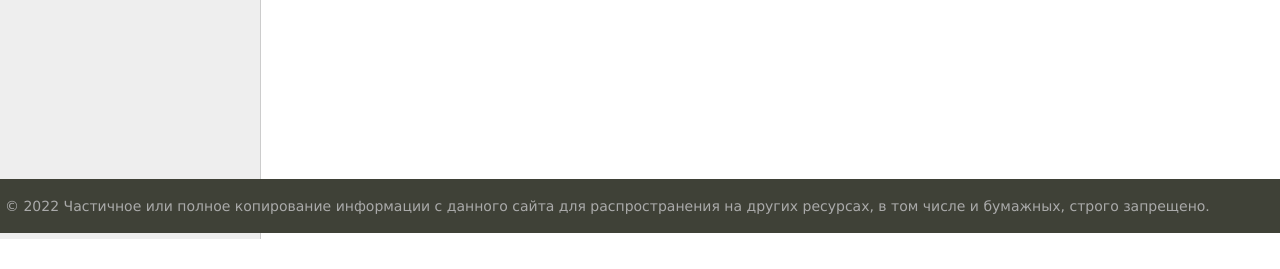
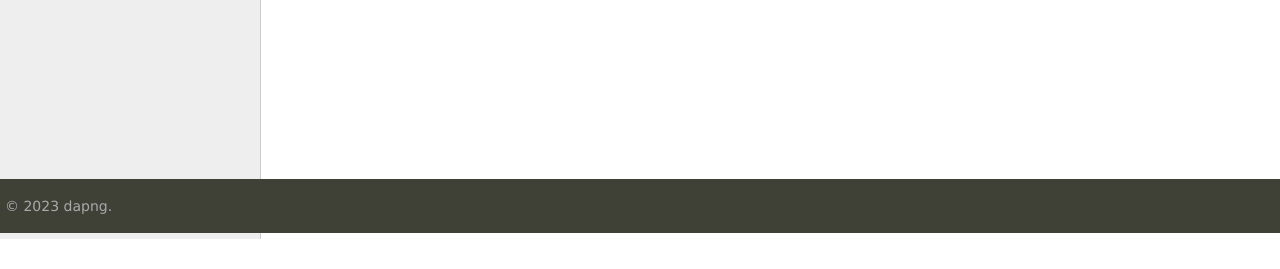
Before and after one commit to dapng/onedjangosite, a Django app: page /about/ in a window 1280 px wide. Shown: the part 567-836 px from the top of the page. Run offline with Django 4.2, Linux system fonts and the light colour scheme.

Commit message:
Update base.html

```diff
--- a/human/templates/human/base.html
+++ b/human/templates/human/base.html
@@ -96,7 +96,7 @@
 <!-- Footer -->
 <tr><td valign=top>
 	<div id="footer">
-		<p>&copy; 2022 Частичное или полное копирование информации с данного сайта для распространения на других ресурсах, в том числе и бумажных, строго запрещено.</p>
+		<p>&copy; 2023 dapng.</p>
 	</div>
 </td></tr></table>
 <!-- Конец footer'а и страницы -->
```
